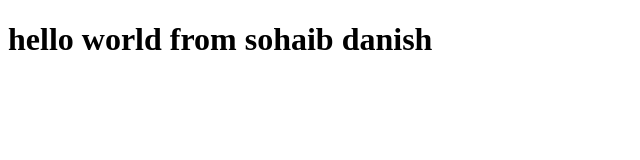
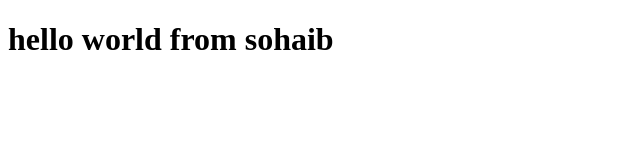
Before and after one commit to sohaibdanish/Bootcamp_sample, a plain HTML site: page index.html in a window 1280 px wide. Shown: the whole page, without its empty margins (0-640 px from the left). Drawn offline with Linux system fonts and the light colour scheme.

Commit message:
Revert "updated main auto"
This reverts commit edce414736f0e92c33ea23e53d332434ad044f30.

```diff
--- a/index.html
+++ b/index.html
@@ -6,6 +6,6 @@
     <title>Document</title>
 </head>
 <body>
-    <h1>hello world from sohaib danish</h1>
+    <h1>hello world from sohaib</h1>
 </body>
 </html>
```
